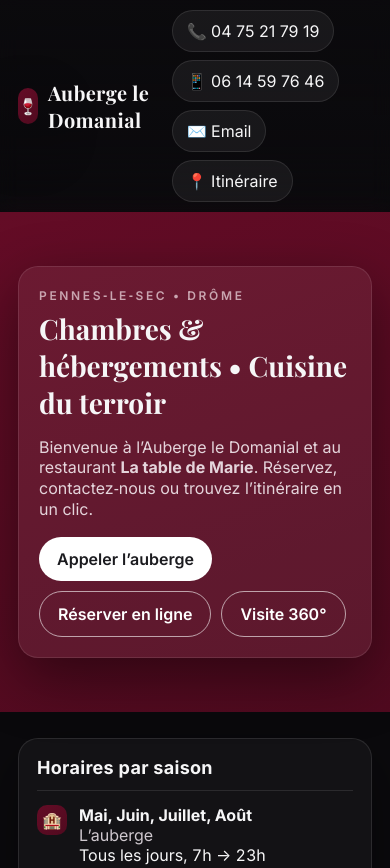
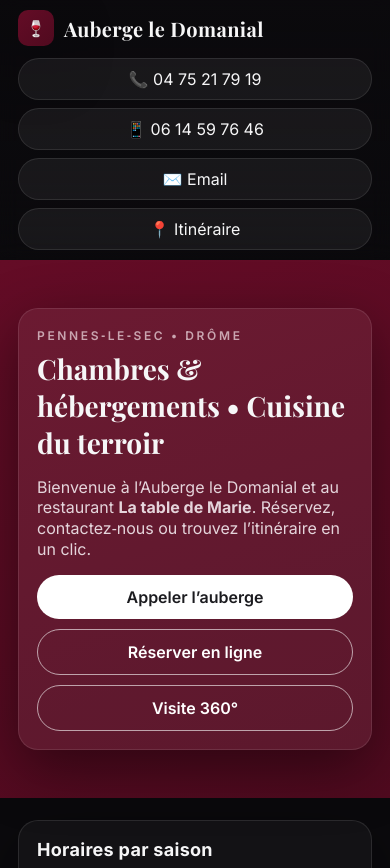
Before and after one commit to RGbusinesscard/Auberge-Penne-Le-Sec, a plain HTML site: page index.html in a window 390 px wide. Shown: the top 868 px of the page. Drawn offline with nearby package versions, Linux system fonts and the light colour scheme.

Commit message:
Update index.html

```diff
--- a/index.html
+++ b/index.html
@@ -10,50 +10,48 @@
   <link href="https://fonts.googleapis.com/css2?family=Inter:wght@400;500;600;700&family=Playfair+Display:wght@600;700&display=swap" rel="stylesheet">
   <style>
     :root{
-      /* Couleurs (proches du site) — je peux les affiner si tu veux les HEX exacts */
-      --burgundy:#640c26; /* bordeaux principal */
-      --burgundy-2:#500a1f; /* foncé */
-      --rose:#c9a5b0;       /* texte secondaire chaud */
-      --bg:#0b0a0d;         /* fond sombre pour contraste */
+      /* Couleurs (proches du site ; je peux mettre les HEX exacts si tu veux) */
+      --burgundy:#640c26;
+      --burgundy-2:#500a1f;
+      --rose:#c9a5b0;
+      --bg:#0b0a0d;
       --card:rgba(255,255,255,.035);
       --stroke:rgba(255,255,255,.10);
       --text:#f6f6f7;
       --muted:#cfc8ce;
-      --chip:#ffffff;
       --shadow:0 20px 60px rgba(0,0,0,.45);
       --radius:20px;
-      --space: clamp(14px, 2.4vw, 22px);
     }
+
     *{box-sizing:border-box}
     html,body{margin:0;padding:0;background:var(--bg);color:var(--text);font-family:Inter,system-ui,-apple-system,Segoe UI,Roboto,Arial,sans-serif}
     a{color:inherit;text-decoration:none}
 
-    /* NAV collante minimaliste */
+    /* NAV collante */
     .topbar{position:sticky;top:0;z-index:100;background:linear-gradient(180deg, rgba(11,10,13,.9), rgba(11,10,13,.6) 70%, transparent);backdrop-filter:blur(10px)}
-    .topbar .wrap{max-width:1100px;margin:0 auto;padding:10px 18px;display:flex;align-items:center;gap:14px}
+    .wrap{max-width:1100px;margin:0 auto;padding:10px 18px;display:flex;gap:12px;align-items:center}
     .brand{display:flex;align-items:center;gap:10px}
-    .brand-logo{width:36px;height:36px;border-radius:10px;background:linear-gradient(135deg,var(--burgundy),var(--burgundy-2));display:grid;place-items:center;font-weight:700;box-shadow:var(--shadow)}
+    .brand-logo{width:36px;height:36px;border-radius:10px;background:linear-gradient(135deg,var(--burgundy),var(--burgundy-2));display:grid;place-items:center;box-shadow:var(--shadow)}
     .brand h1{font-family:"Playfair Display",serif;font-size:20px;margin:0;letter-spacing:.4px}
     .actions{margin-left:auto;display:flex;gap:8px;flex-wrap:wrap}
     .btn{display:inline-flex;align-items:center;gap:8px;padding:10px 14px;border-radius:999px;background:rgba(255,255,255,.06);border:1px solid var(--stroke);transition:transform .15s ease, background .15s ease}
     .btn:hover{background:rgba(255,255,255,.1);transform:translateY(-1px)}
 
-    /* HERO élégant */
-    .hero{position:relative;isolation:isolate;padding: clamp(54px, 8vw, 90px) 18px;background:linear-gradient(160deg,var(--burgundy) 0%, var(--burgundy-2) 100%)}
+    /* HERO */
+    .hero{position:relative;isolation:isolate;padding: clamp(48px, 8vw, 90px) 18px;background:linear-gradient(160deg,var(--burgundy) 0%, var(--burgundy-2) 100%)}
     .container{max-width:1100px;margin:0 auto}
-    .hero-card{background:rgba(255,255,255,.06);border:1px solid var(--stroke);border-radius:var(--radius);box-shadow:var(--shadow);padding: clamp(20px, 4vw, 34px)}
+    .hero-card{background:rgba(255,255,255,.06);border:1px solid var(--stroke);border-radius:var(--radius);box-shadow:var(--shadow);padding: clamp(18px, 4vw, 34px)}
     .overtitle{letter-spacing:.22em;text-transform:uppercase;color:var(--rose);font-weight:600;font-size:12px}
     .title{font-family:"Playfair Display",serif;font-weight:700;font-size: clamp(28px, 5vw, 44px);margin:.2em 0 .2em}
     .subtitle{color:#f3e9ee;opacity:.9;max-width:60ch}
-    .cta-row{margin-top:18px;display:flex;gap:10px;flex-wrap:wrap}
+    .cta-row{margin-top:16px;display:flex;gap:10px;flex-wrap:wrap}
     .cta{background:#fff;color:#1b1b1f;border-radius:999px;padding:12px 18px;font-weight:600}
     .ghost{background:transparent;color:#fff;border:1px solid rgba(255,255,255,.6)}
 
     /* SECTIONS */
-    section{padding: clamp(26px, 5vw, 46px) 18px}
+    section{padding: clamp(22px, 5vw, 46px) 18px}
     .grid{display:grid;gap:16px}
     @media(min-width:760px){.grid{grid-template-columns:1.2fr .8fr}}
-
     .card{background:var(--card);border:1px solid var(--stroke);border-radius:var(--radius);box-shadow:var(--shadow);padding: clamp(18px, 3.2vw, 26px)}
     .h2{font-size: clamp(18px, 3vw, 22px);margin:0 0 10px;font-weight:700;letter-spacing:.3px}
     .sep{height:1px;background:var(--stroke);margin:12px 0 14px}
@@ -67,6 +65,19 @@
     .chip{background:#fff;color:#191a1f;border-radius:999px;padding:8px 12px;font-size:13px;border:1px solid #eee}
 
     footer{padding:34px 18px;color:#a9a3aa;text-align:center}
+
+    /* OPTI TÉLÉPHONE */
+    @media (max-width: 600px) {
+      .wrap{flex-direction:column;align-items:flex-start}
+      .actions{margin-left:0;width:100%;flex-direction:column}
+      .btn{width:100%;justify-content:center}
+      .grid{grid-template-columns:1fr!important}
+      .hero-card{padding:18px}
+      .cta-row{flex-direction:column}
+      .cta,.ghost{width:100%;text-align:center}
+      .chips{flex-direction:column;width:100%}
+      .chip{width:100%;text-align:center}
+    }
   </style>
 </head>
 <body>
@@ -105,7 +116,6 @@
   <!-- CONTENU -->
   <section>
     <div class="container grid">
-
       <div class="card">
         <h2 class="h2">Horaires par saison</h2>
         <div class="sep"></div>
@@ -171,12 +181,11 @@
           <a class="chip" target="_blank" rel="noopener" href="https://www.aubergepenneslesec.fr/reservation/">Réservation</a>
         </div>
       </div>
-
     </div>
   </section>
 
   <footer>
-    Mini‑site rapide RG.card — design premium inspiré du site officiel (couleurs ajustables au besoin).
+    Mini‑site rapide RG.card — design premium inspiré du site officiel (couleurs ajustables).
   </footer>
 </body>
 </html>
```
